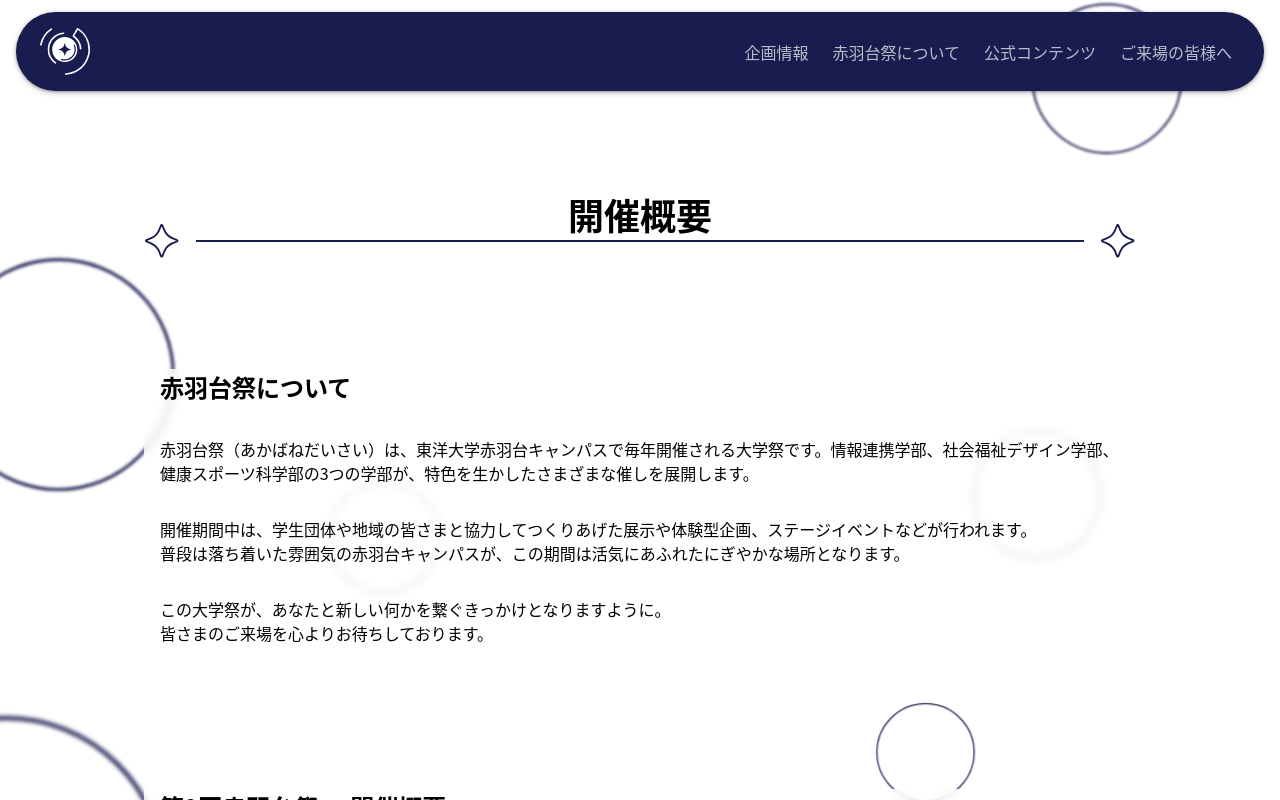
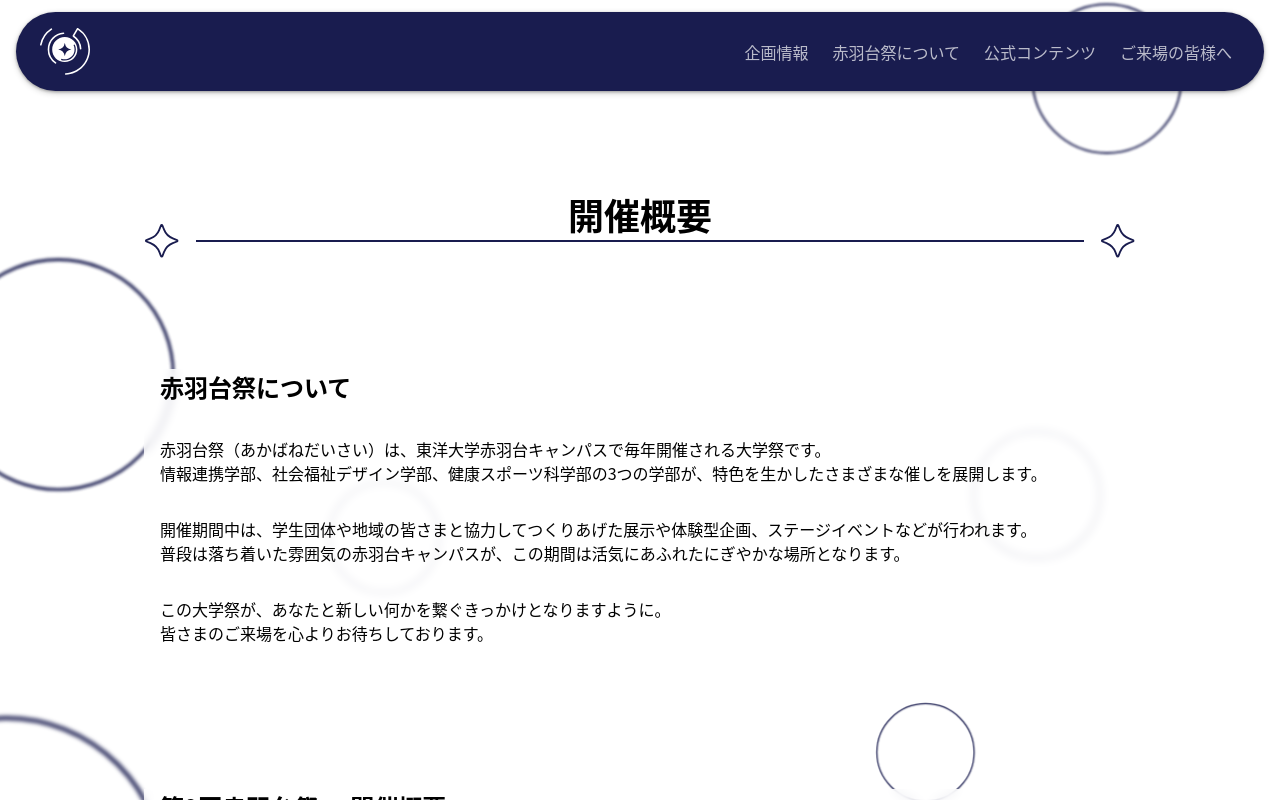
Before and after one commit to AKABANEDAI-FES/2025-akabanedai-fes, a Next.js app: page /overview in a window 1280 px wide. Built offline with nearby package versions, Linux system fonts and the light colour scheme; no server answers.

Commit message:
改行をbrタグからTextを使ったものに変更

```diff
--- a/src/app/overview/page.module.css
+++ b/src/app/overview/page.module.css
@@ -12,7 +12,11 @@
   padding-bottom: var(--space-md);
 }
 
-.firstGroup * {
+.noPadding {
+  padding: 0;
+}
+
+.firstGroup > * {
   margin-bottom: var(--space-xl);
 }
 
--- a/src/app/overview/page.tsx
+++ b/src/app/overview/page.tsx
@@ -18,21 +18,29 @@ export default function OverviewPage() {
         <Heading as="h2" variant="secondary">
           赤羽台祭について
         </Heading>
+        <Container className={styles.noPadding}>
           <Text>
-          赤羽台祭（あかばねだいさい）は、東洋大学赤羽台キャンパスで毎年開催される大学祭です。情報連携学部、社会福祉デザイン学部、健康スポーツ科学部の3つの学部が、特色を生かしたさまざまな催しを展開します。
+            赤羽台祭（あかばねだいさい）は、東洋大学赤羽台キャンパスで毎年開催される大学祭です。
           </Text>
+          <Text>
+            情報連携学部、社会福祉デザイン学部、健康スポーツ科学部の3つの学部が、特色を生かしたさまざまな催しを展開します。
+          </Text>
+        </Container>
 
+        <Container className={styles.noPadding}>
           <Text>
             開催期間中は、学生団体や地域の皆さまと協力してつくりあげた展示や体験型企画、ステージイベントなどが行われます。
-          <br />
-          {/* <Text></Text> */}
+          </Text>
+          <Text>
             普段は落ち着いた雰囲気の赤羽台キャンパスが、この期間は活気にあふれたにぎやかな場所となります。
           </Text>
-
+        </Container>
+        <Container className={styles.noPadding}>
           <Text>
             この大学祭が、あなたと新しい何かを繋ぐきっかけとなりますように。
-          <br></br>皆さまのご来場を心よりお待ちしております。
           </Text>
+          <Text>皆さまのご来場を心よりお待ちしております。</Text>
+        </Container>
       </BlurredBox>
 
       <BlurredBox className={styles.secondGroup}>
```
Lines whose indentation alone changed are shown as unchanged.
